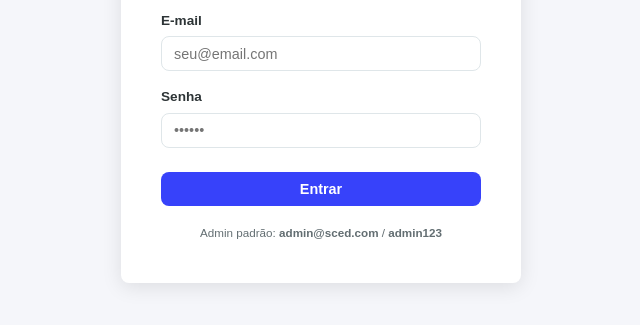
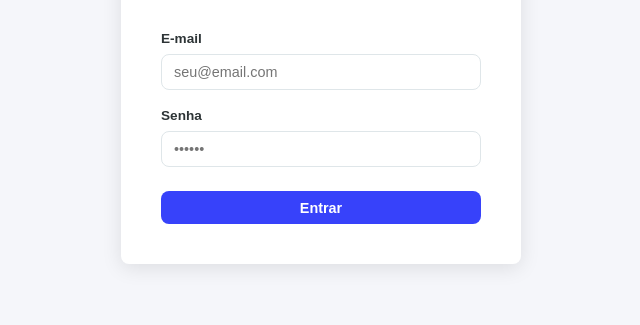
Before and after one commit to Ricardogonzaga98/Projeto-Fabrica-de-Software, a plain HTML site: page frontend/index.html in a window 1280 px wide. Shown: the part 423-748 px from the top of the page, without its empty margins (319-959 px from the left). Drawn offline with Linux system fonts and the light colour scheme.

Commit message:
fix: remover credenciais da tela de login

```diff
--- a/frontend/index.html
+++ b/frontend/index.html
@@ -68,9 +68,6 @@
           <div id="login-error" class="alert alert-danger hidden"></div>
           <button type="submit" id="login-submit" class="btn btn-primary btn-full">Entrar</button>
         </form>
-        <div class="auth-hint">
-          <small>Admin padrão: <strong>admin@sced.com</strong> / <strong>admin123</strong></small>
-        </div>
       </div>
     </section>
 
```
